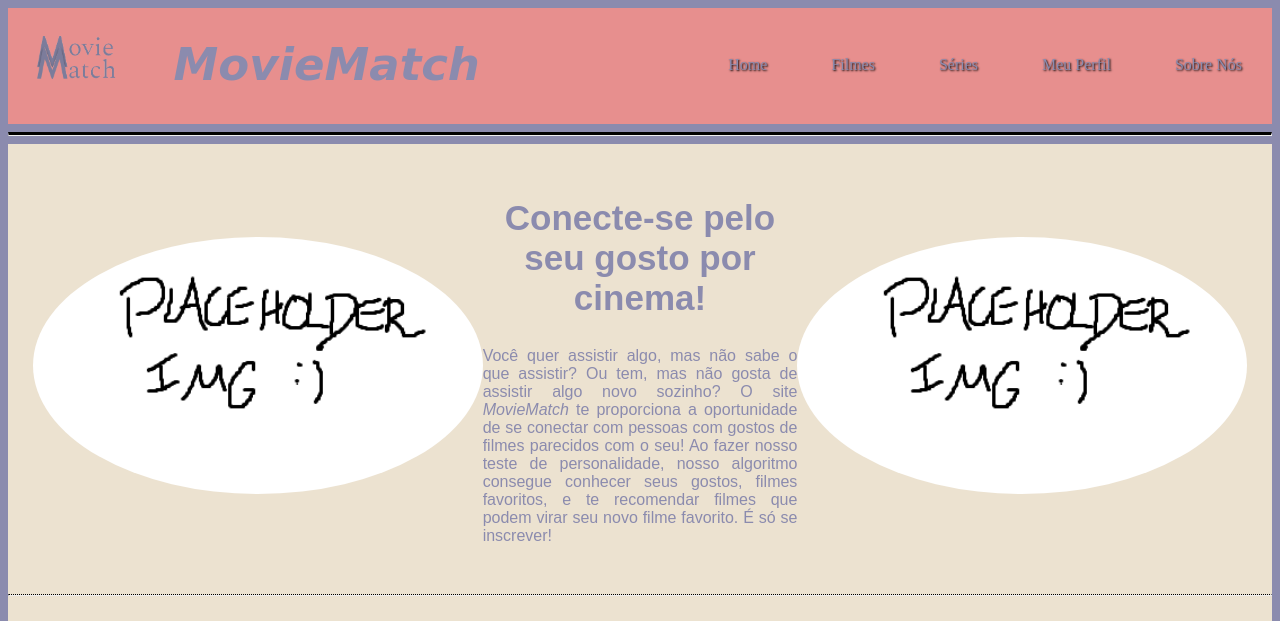
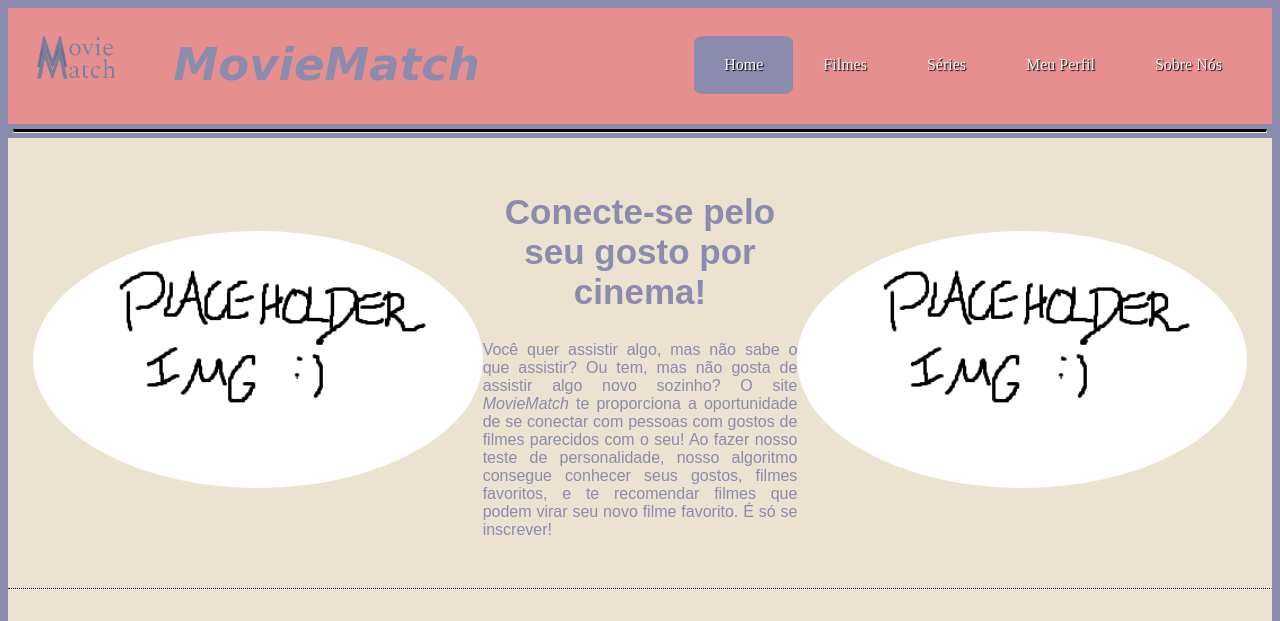
Before and after one commit to K4rn31r0/Movie-Match, a Django app: page / in a window 1280 px wide. Shown: the top 621 px of the page. Run offline with Django 3.2, Linux system fonts and the light colour scheme; data comes from the database, SQL or seed files in the repository; some web fonts are replaced; grey boxes are pictures that could not be loaded.

Commit message:
Added extra functionality to the homepage navbar (color change on hover) and altered font color/shadow for enhanced visibility

```diff
--- a/moviecatalog/static/style.css
+++ b/moviecatalog/static/style.css
@@ -19,14 +19,28 @@ h2 {
 }
 
 li {
-  display: inline;
+  float: left;
+  border-right: 1px solid black:
+}
+
+li a{
+  display: block;
+  color: whitesmoke;
   text-align: center;
-  padding: 14px 30px;
+  padding: 20px 30px;
+  text-decoration: none;
+}
+
+li a:hover:not(.current-page) {
+  background-color: #313136;
+  border-radius: 10%;
 }
 
 ul {
-  padding: 0;
-  margin: 0;
+  padding: 10px;
+  margin: 10px;
+  list-style-type: none;
+  overflow: hidden;
 }
 
 p {
@@ -35,6 +49,7 @@ p {
 
 hr.topdivider {
   border-top: 3px solid black;
+  margin: 5px;
 }
 
 .logo-img {
@@ -64,7 +79,12 @@ hr.topdivider {
 }
 
 .textshadow {
-    text-shadow: 1px 1px 2px black;
+  text-shadow: 1px 1px 1px black;
+}
+
+.current-page {
+  background-color: #8B8BAE;
+  border-radius: 10%;
 }
 
 .logo-and-title {
--- a/moviecatalog/templates/homepage.html
+++ b/moviecatalog/templates/homepage.html
@@ -26,11 +26,11 @@
     </div>
     <div class="textshadow">
       <ul>
-        <li>Home</li>
-        <li>Filmes</li>
-        <li>Séries</li>
-        <li>Meu Perfil</li>
-        <li>Sobre Nós</li>
+        <li><a href="" class="current-page">Home</a></li>
+        <li><a>Filmes</a></li>
+        <li><a>Séries</a></li>
+        <li><a>Meu Perfil</a></li>
+        <li><a>Sobre Nós</a></li>
       </ul>
     </div>
   </div>
@@ -97,6 +97,7 @@
         -->
       </div>
     </div>
+    <hr>
   </div>
 </body>
 
```
